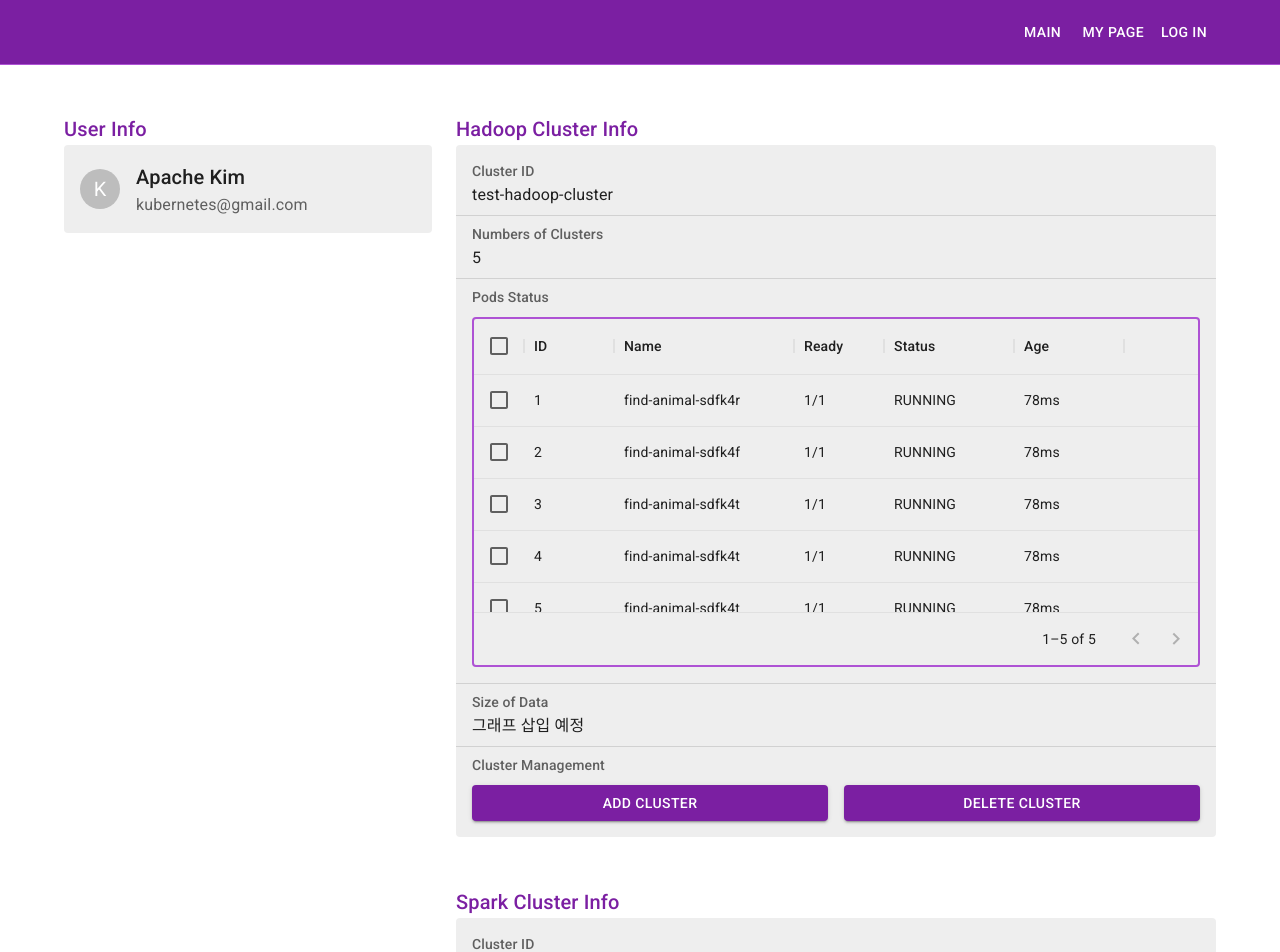
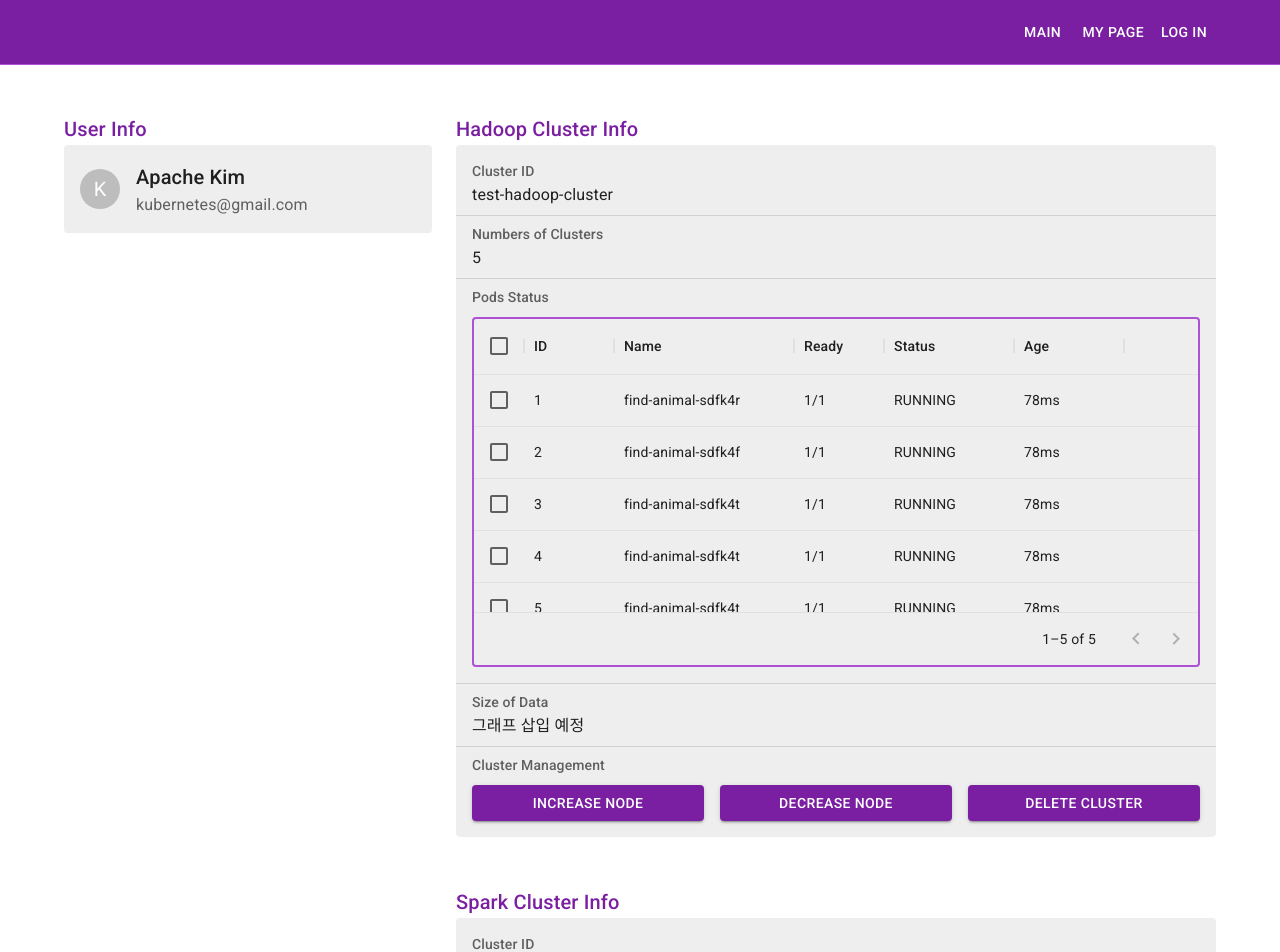
Before and after one commit to doheez/k8s-big-data-platform, a React (Create React App) app in the folder client/: page /mypage in a window 1280 px wide. Shown: the top 952 px of the page. Built offline with nearby package versions, Linux system fonts and the light colour scheme.

Commit message:
feat: Edit cluster management buttons and dialogs
마이 페이지에서 Cluster Management의 버튼과 다이얼로그를 수정하여
노드 수 증가/감소, 클러스터 삭제 UI를 완성합니다.

Task: #35

```diff
--- a/client/src/components/MyPage/ClusterInfo.js
+++ b/client/src/components/MyPage/ClusterInfo.js
@@ -1,15 +1,17 @@
 import { Box, Button, Divider, List, ListItem, Stack, Typography, Grid } from "@mui/material";
 import { useState } from "react";
-import AddClusterDialog from "./ClusterManagementDialog/AddClusterDialog";
+import IncreaseDecreaseNodeDialog from "./ClusterManagementDialog/IncreaseDecreaseNodeDialog";
 import DeleteClusterDialog from "./ClusterManagementDialog/DeleteClusterDialog";
 import PodTable from "./PodTable";
 
 export default function HadoopClusterInfo({ cluster }) {
-  const [openAdd, setOpenAdd] = useState(false);
+  const [openIncreaseDecrease, setOpenIncreaseDecrease] = useState(false);
   const [openDelete, setOpenDelete] = useState(false);
+  const [option, setOption] = useState('increase');
 
-  const handleClickAdd = () => {
-    setOpenAdd(true);
+  const handleClickIncreaseDecrease = (opt) => {
+    setOption(opt);
+    setOpenIncreaseDecrease(true);
   };
 
   const handleClickDelete = () => {
@@ -53,11 +55,14 @@ export default function HadoopClusterInfo({ cluster }) {
           <Stack width="100%" rowGap={1}>
             <Typography variant="subtitle2" color="text.secondary">Cluster Management</Typography>
             <Grid container spacing={2}>
-              <Grid item xs={6}>
-                <Button variant="contained" fullWidth onClick={() => handleClickAdd()}>add cluster</Button>
-                <AddClusterDialog open={openAdd} setOpen={setOpenAdd} cluster={cluster} />
+              <Grid item xs={4}>
+                <Button variant="contained" fullWidth onClick={() => handleClickIncreaseDecrease('increase')}>increase node</Button>
+                <IncreaseDecreaseNodeDialog open={openIncreaseDecrease} setOpen={setOpenIncreaseDecrease} cluster={cluster} option={option} />
               </Grid>
-              <Grid item xs={6}>
+              <Grid item xs={4}>
+                <Button variant="contained" fullWidth onClick={() => handleClickIncreaseDecrease('decrease')}>decrease node</Button>
+              </Grid>
+              <Grid item xs={4}>
                 <Button variant="contained" fullWidth onClick={() => handleClickDelete()}>delete cluster</Button>
                 <DeleteClusterDialog open={openDelete} setOpen={setOpenDelete} cluster={cluster} />
               </Grid>
--- a/client/src/components/MyPage/ClusterManagementDialog/AddClusterDialog.js
+++ b/client/src/components/MyPage/ClusterManagementDialog/IncreaseDecreaseNodeDialog.js
@@ -1,7 +1,7 @@
 import * as React from 'react';
 import { Button, TextField, Dialog, DialogActions, DialogContent, DialogTitle } from '@mui/material';
 
-export default function AddClusterDialog({ open, setOpen, cluster }) {
+export default function IncreaseDecreaseNodeDialog({ open, setOpen, cluster, option }) {
   const handleClose = () => {
     setOpen(false);
   };
@@ -10,17 +10,19 @@ export default function AddClusterDialog({ open, setOpen, cluster }) {
     return str.charAt(0).toUpperCase() + str.slice(1);
   };
 
+  const HELPER_TEXT = `Enter the number of nodes you want to ${option}.`;
+
   return (
     <div>
       <Dialog open={open} onClose={handleClose}>
-        <DialogTitle>Add {capitalize(cluster)} Cluster</DialogTitle>
+        <DialogTitle>{capitalize(option)} {capitalize(cluster)} Node</DialogTitle>
         <DialogContent>
           <TextField
             sx={{ my: 1 }}
             autoFocus
             autoComplete="off"
             size="small"
-            helperText="Enter the number of clusters you want to add."
+            helperText={HELPER_TEXT}
             id="clusterNumber"
             type="number"
             label="Number"
```
